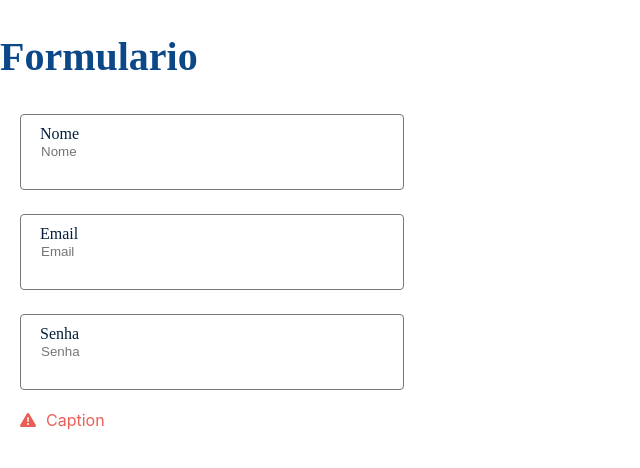
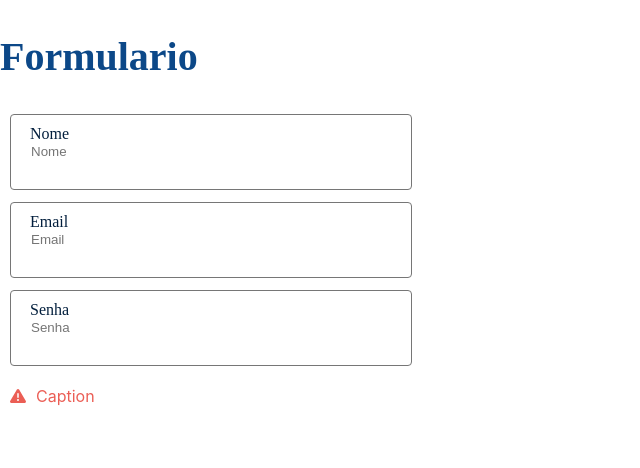
Before and after one commit to deboraCs26/desafio-taqtile-debora, a React (Create React App) app: page / in a window 1280 px wide. Shown: the top 468 px of the page, without its empty margins (0-640 px from the left). Built offline with nearby package versions, Linux system fonts and the light colour scheme.

Commit message:
form tag update

```diff
--- a/src/style/form/form.tsx
+++ b/src/style/form/form.tsx
@@ -39,11 +39,6 @@ export const Form = ({ caption, label, icon }: FormProps) => {
     }
   };
 
-  const handleSubmit = (event: React.FormEvent<HTMLFormElement>) => {
-    event.preventDefault();
-    setFocused(false);
-  };
-
   const handleInputFocus = () => {
     setFocused(true);
   };
@@ -53,11 +48,10 @@ export const Form = ({ caption, label, icon }: FormProps) => {
   };
 
   return (
-    <form className="form" onSubmit={handleSubmit}>
-      <div className='form'>
+    <div>
       {!!icon && <FontAwesomeIcon icon={icon} />}
-        <div className=' input-container'>
-          <Label color='dark'>{label}</Label>
+      <div className="input-container form">
+        <Label color="dark">{label}</Label>
         <input
           className="input-style"
           style={inputStyle}
@@ -73,13 +67,15 @@ export const Form = ({ caption, label, icon }: FormProps) => {
           </span>
         )}
       </div>
-      </div>
       {caption && (
         <div className="icon-caption-container">
-          <FontAwesomeIcon icon={faExclamationTriangle} style={{ margin: "10px", color: colors.feedback.feedbackError }} />
+          <FontAwesomeIcon
+            icon={faExclamationTriangle}
+            style={{ margin: "10px", color: colors.feedback.feedbackError }}
+          />
           <span style={{ color: colors.feedback.feedbackError }}>{caption}</span>
         </div>
       )}
-    </form>
+    </div>
   );
 };
```
Lines whose indentation alone changed are shown as unchanged.
